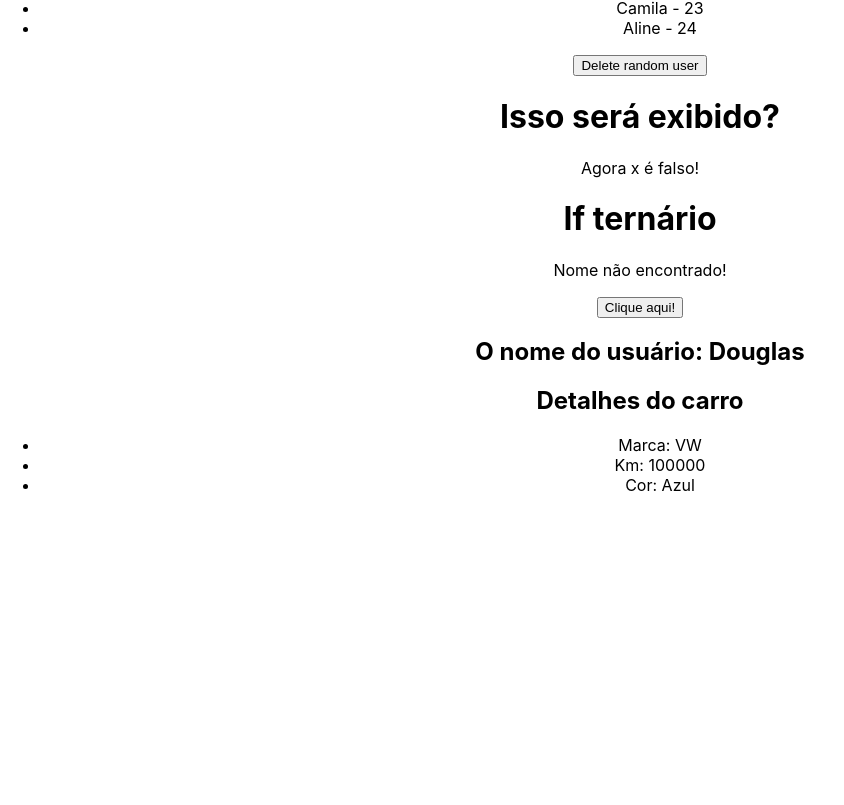
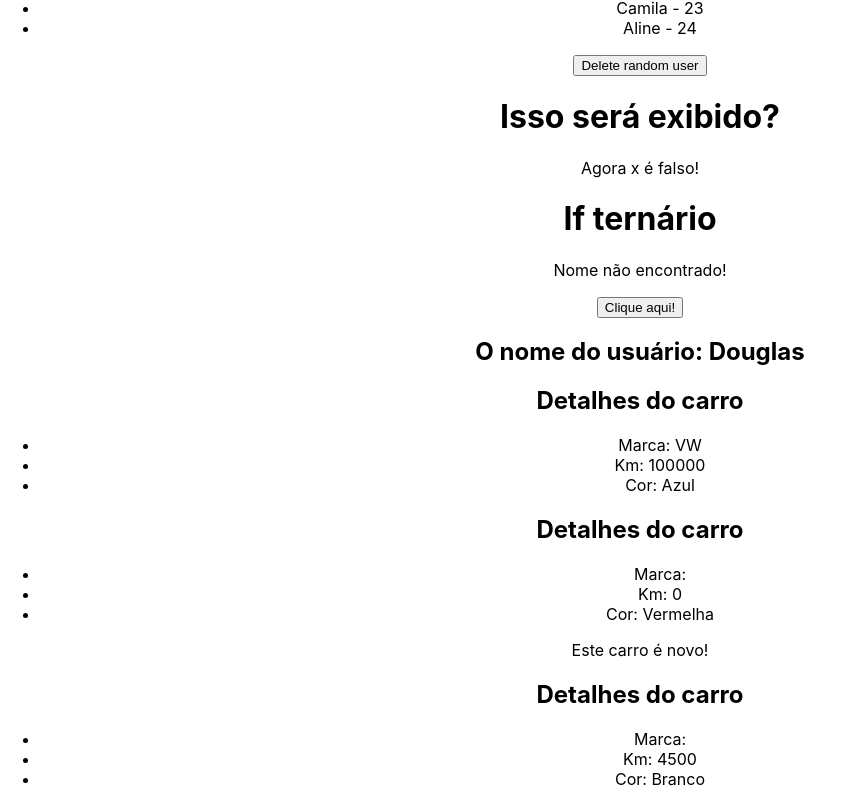
Before and after one commit to NoScandalize/React, a React (Create React App) app in the folder 3_AVANCANDO/avancando/: page / in a window 1280 px wide. Shown: the part 764-1569 px from the top of the page, without its empty margins (0-844 px from the left). Before the commit the page ends 1275 px from the top, so only its background shows below. Built offline with nearby package versions, Linux system fonts and the light colour scheme.

Commit message:
Update v1.3.11
- Avançando: Reutilização de componentes

```diff
--- a/3_AVANCANDO/avancando/src/App.js
+++ b/3_AVANCANDO/avancando/src/App.js
@@ -23,7 +23,9 @@ function App() {
       <ListRender />
       <ConditionalRender />
       <ShowUserName name="Douglas" />
-      <CarDetails brand="VW" km={100000} color="Azul" />
+      <CarDetails brand="VW" km={100000} color="Azul" newCar={false} />
+      <CarDetails band="Ford" color="Vermelha" km={0} newCar={true} />
+      <CarDetails band="Fiat" color="Branco" km={4500} newCar={false} />
     </div>
   );
 }
--- a/3_AVANCANDO/avancando/src/components/CarDetails.js
+++ b/3_AVANCANDO/avancando/src/components/CarDetails.js
@@ -1,4 +1,4 @@
-const CarDetails = ({ brand, km, color }) => {
+const CarDetails = ({ brand, km, color, newCar }) => {
   return (
     <div>
       <h2>Detalhes do carro</h2>
@@ -7,6 +7,7 @@ const CarDetails = ({ brand, km, color }) => {
         <li>Km: {km}</li>
         <li>Cor: {color}</li>
       </ul>
+      {newCar && (<p>Este carro é novo!</p>) }
     </div>
   );
 };
```
